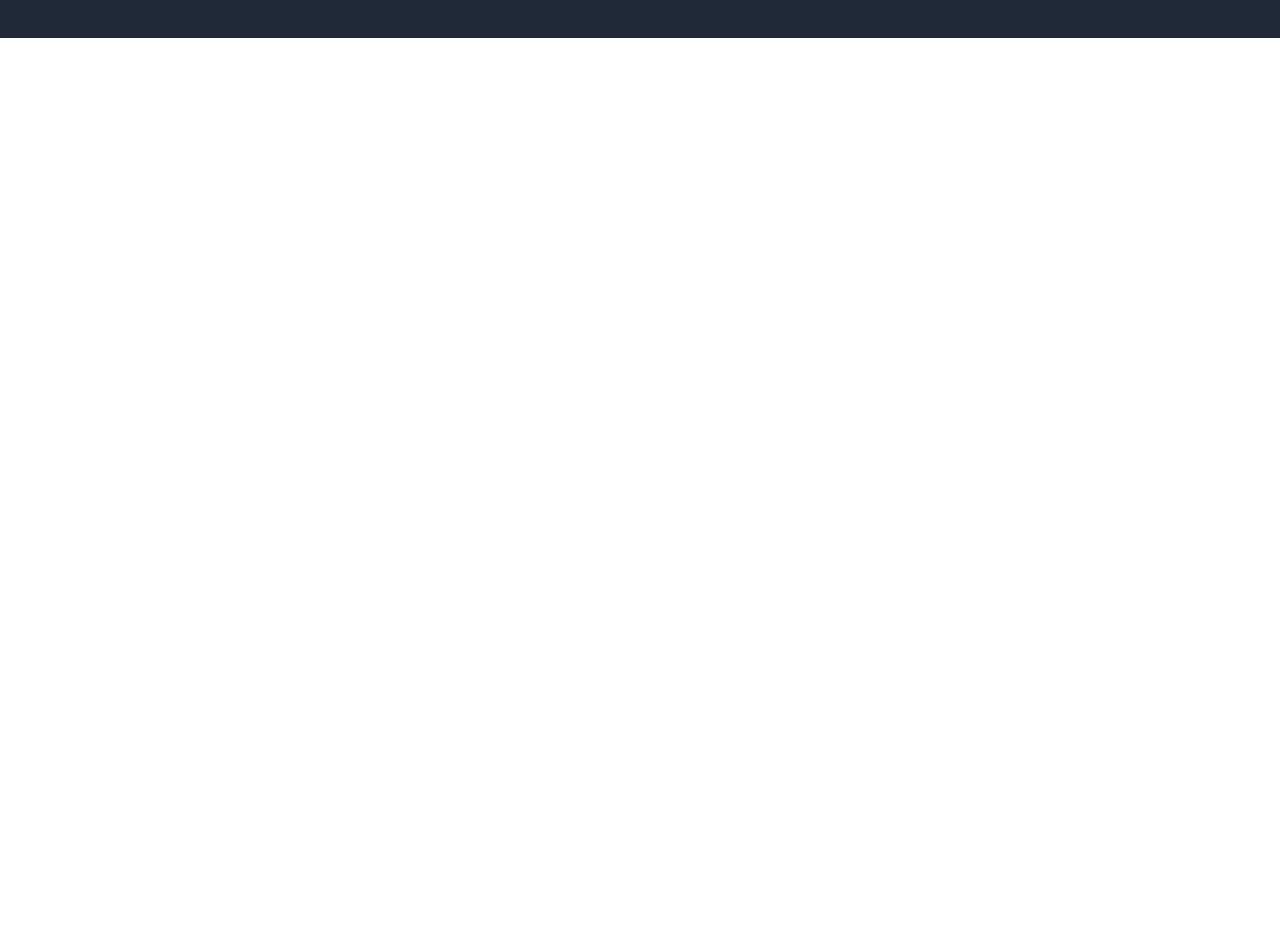
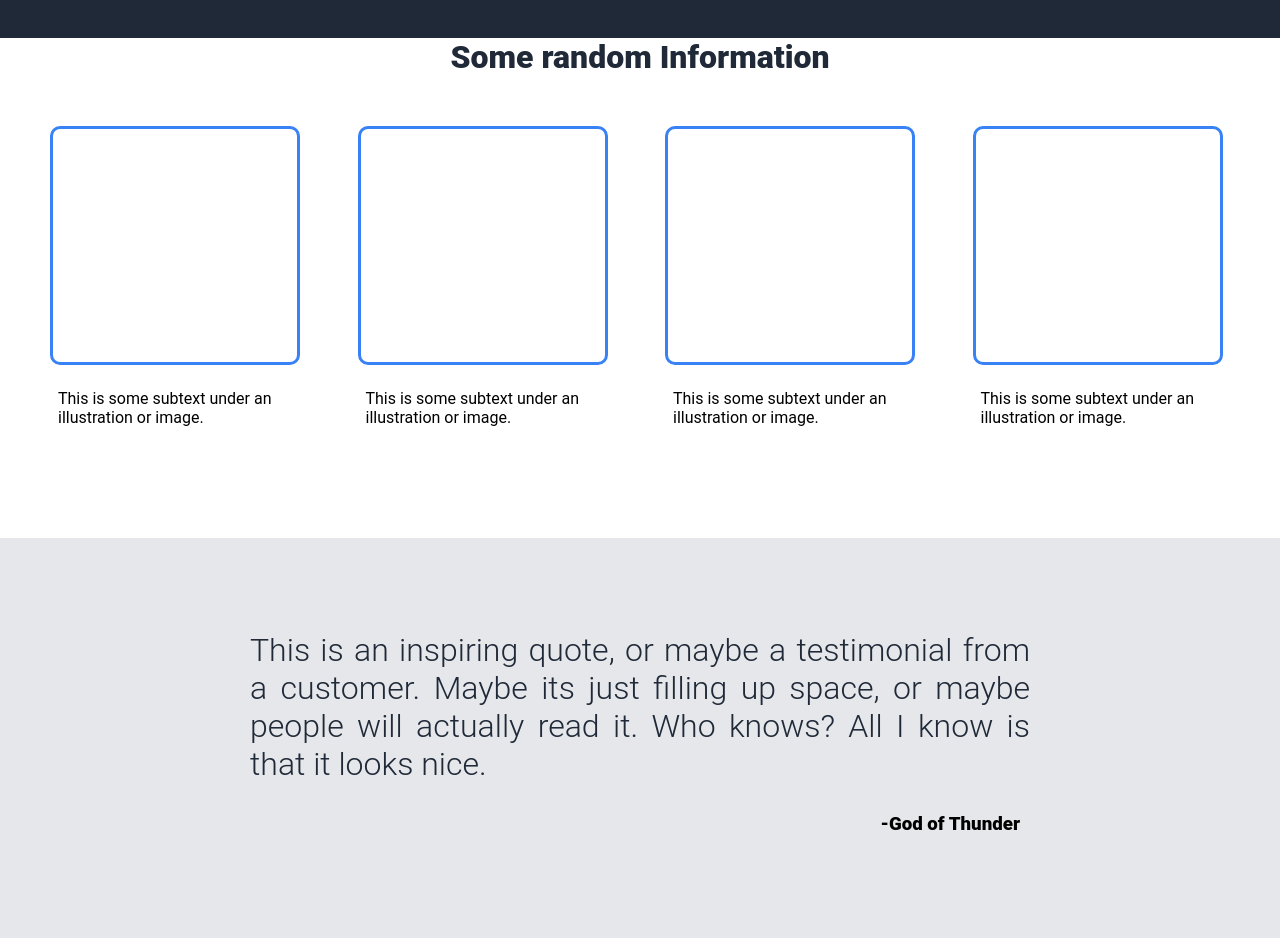
Before and after one commit to Nikiel54/odin-practice-website, a plain HTML site: page index.html in a window 1280 px wide. Shown: the part 520-1472 px from the top of the page. Before the commit the page ends 958 px from the top, so only its background shows below. Drawn offline with Linux system fonts and the light colour scheme.

Commit message:
Finished middle and footer

```diff
--- a/index.html
+++ b/index.html
@@ -29,7 +29,38 @@
         </div>
     </div>
     <div class="homepg-middle">
+        <h1>Some random Information</h1>
+        <div class="midpg-img-cont">
+            <div class="illustrations">
+                <div></div>
+                <p>This is some subtext under an illustration or image.</p>
+            </div>
+            <div class="illustrations">
+                <div></div>
+                <p>This is some subtext under an illustration or image.</p>
+            </div>
+            <div class="illustrations">
+                <div></div>
+                <p>This is some subtext under an illustration or image.</p>
+            </div>
+            <div class="illustrations">
+                <div></div>
+                <p>This is some subtext under an illustration or image.</p>
+            </div>
+        </div>
+    </div>
+    <div class="homepg-quote">
+        <h1>This is an inspiring quote, or maybe a testimonial from
+            a customer. Maybe its just filling up space, or maybe people
+            will actually read it. Who knows? All I know is that it
+            looks nice.</h1>
+        <h3>-God of Thunder</h3>
+    </div>
+    <div class="homepg-contact-us">
 
+    </div>
+    <div class="homepg-footer">
+        <h4>Copyright @ The Odin Project 2021</h4>
     </div>
 </body>
 </html>
--- a/styles.css
+++ b/styles.css
@@ -81,9 +81,97 @@ body {
     font-weight: bold;
     width: 90px;
     border-radius: 10px;
+    padding: 2px;
 }
 
 .homepg-middle {
+    height: 500px;
+    width: auto;
+}
+
+.homepg-middle h1 {
+    text-align: center;
+    size: 36px;
+    color: #1f2937;
+    font-weight: 900;
+    margin: 0px;
+}
+
+.midpg-img-cont {
+    display: flex;
+    padding: 50px;
+    gap: 50px;
+}
+
+.midpg-img-cont div {
+    flex: 1 1 auto;
+    display: flex;
+    flex-direction: column;
+    width: 50px;
+    height: 325px;
+}
+
+.illustrations div{
+    flex: 1 1 auto;
+    width: 250px;
+    border-radius: 10px;
+    border: 3px solid #3882F6
+}
+
+.illustrations p {
+    padding: 8px;
+}
+
+.homepg-quote {
+    width: auto;
     height: 400px;
-    width: auto
+    background-color: #E5E7EB;
+    display: flex;
+    flex-direction: column;
+    justify-content: center;
+    align-items: center;
 }
+
+.homepg-quote h1 {
+    flex: 0 0 auto;
+    size: 36px;
+    color: #1f2937;
+    font-weight: 300;
+    text-align: justify;
+    width: 800px;
+    padding: 10px;;
+    margin: 0px;
+}
+
+.homepg-quote h3 {
+    size: 36px;
+    font-weight: 900;
+    flex: 0 0 auto;
+    text-align: end;
+    width: 800px;
+    padding: 20px;
+    margin: 0px;
+}
+
+.homepg-contact-us {
+    width: auto;
+    height: 400px;
+}
+
+.homepg-footer {
+    width: auto;
+    height: 100px;
+    background-color: #1f2937;
+    display: flex;
+    align-items: center;
+    justify-content: center;
+}
+
+.homepg-footer h4 {
+    text-align: center;
+    size: 18px;
+    color:#E5E7EB;
+    margin: 0px;
+    padding: 0px;
+    font-weight: 300;
+}
```
